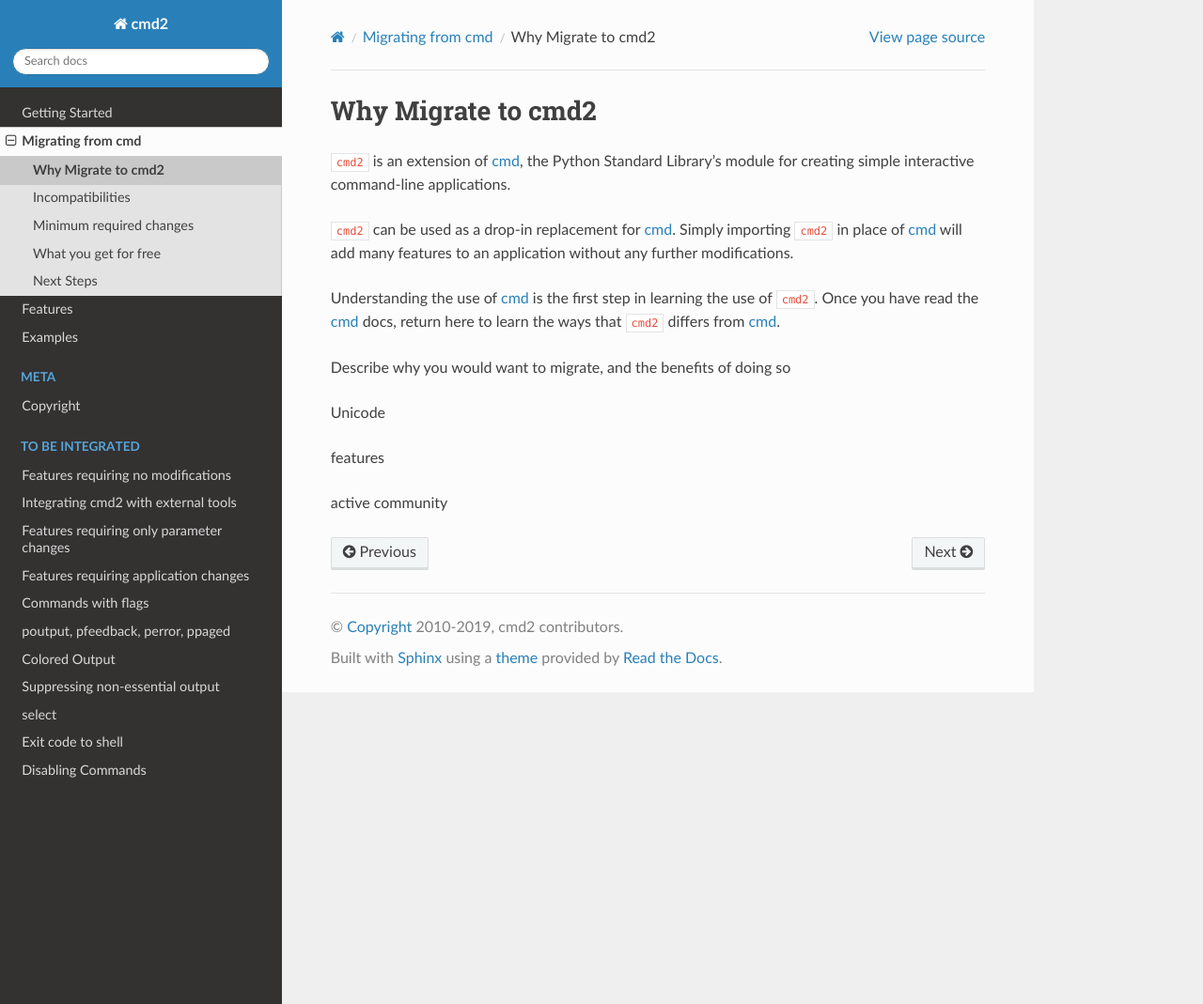
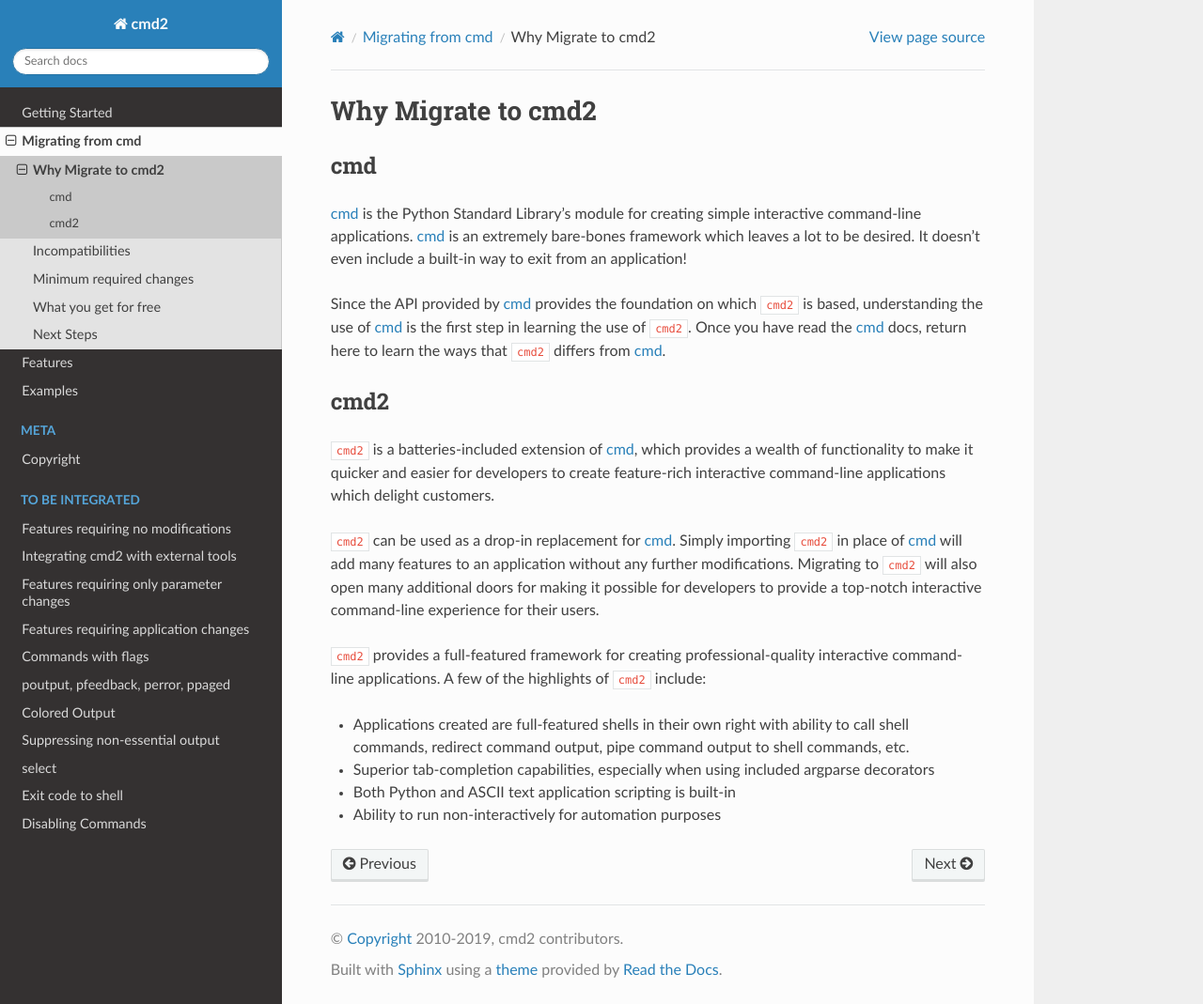
Before and after one commit to python-cmd2/cmd2, a Sphinx documentation site: the page built from docs/migrating/why.rst, in a window 1280 px wide and 1069 px high. Shown: the whole window at 94% size. Built offline with Sphinx 7.4.7 and the Read the Docs theme 2.0.0, drawn with Linux system fonts in a browser that asks for light colours; pages that are not in the unit, such as notebooks, are missing from menus.

Commit message:
Started filling in some missing stuff in the new documentation structure

```diff
--- a/docs/index.rst
+++ b/docs/index.rst
@@ -40,8 +40,6 @@
 Migrating from cmd
 ==================
 
-[create links with short descriptions to the various migrating pages here]
-
 .. toctree::
    :maxdepth: 2
 
@@ -50,8 +48,6 @@
 
 Features
 ========
-
-[create links with short descriptions to the various feature pages here]
 
 .. toctree::
    :maxdepth: 2
@@ -70,8 +66,6 @@
 
 Examples
 ========
-
-[create links with short descriptions to the various examples pages here]
 
 .. toctree::
    :maxdepth: 2
--- a/docs/migrating/why.rst
+++ b/docs/migrating/why.rst
@@ -3,22 +3,39 @@
 
 .. _cmd: https://docs.python.org/3/library/cmd.html
 
-``cmd2`` is an extension of cmd_, the Python Standard Library's module for
-creating simple interactive command-line applications.
+cmd
+---
+
+cmd_ is the Python Standard Library's module for creating simple interactive
+command-line applications.
+cmd_ is an extremely bare-bones framework which leaves a lot to be desired.  It
+doesn't even include a built-in way to exit from an application!
+
+Since the API provided by cmd_ provides the foundation on which ``cmd2`` is
+based, understanding the use of cmd_ is the first step in learning the use of
+``cmd2``. Once you have read the cmd_ docs, return here to learn the ways that
+``cmd2`` differs from cmd_.
+
+cmd2
+----
+``cmd2`` is a batteries-included extension of cmd_, which provides a wealth of
+functionality to make it quicker and easier for developers to create
+feature-rich interactive command-line applications which delight customers.
 
 ``cmd2`` can be used as a drop-in replacement for cmd_.  Simply importing
 ``cmd2`` in place of cmd_ will add many features to an application without any
-further modifications.
+further modifications.  Migrating to ``cmd2`` will also open many additional
+doors for making it possible for developers to provide a top-notch interactive
+command-line experience for their users.
 
-Understanding the use of cmd_ is the first step in learning the use of
-``cmd2``. Once you have read the cmd_ docs, return here to learn the ways that
-``cmd2`` differs from cmd_.
+``cmd2`` provides a full-featured framework for creating professional-quality
+interactive command-line applications. A few of the highlights of ``cmd2``
+include:
 
-
-Describe why you would want to migrate, and the benefits of doing so
-
-Unicode
-
-features
-
-active community
+* Applications created are full-featured shells in their own right with ability
+  to call shell commands, redirect command output, pipe command output to shell
+  commands, etc.
+* Superior tab-completion capabilities, especially when using included argparse
+  decorators
+* Both Python and ASCII text application scripting is built-in
+* Ability to run non-interactively for automation purposes
```
Also changed, not shown: docs/migrating/incompatibilities.rst (+30 -5 lines).
